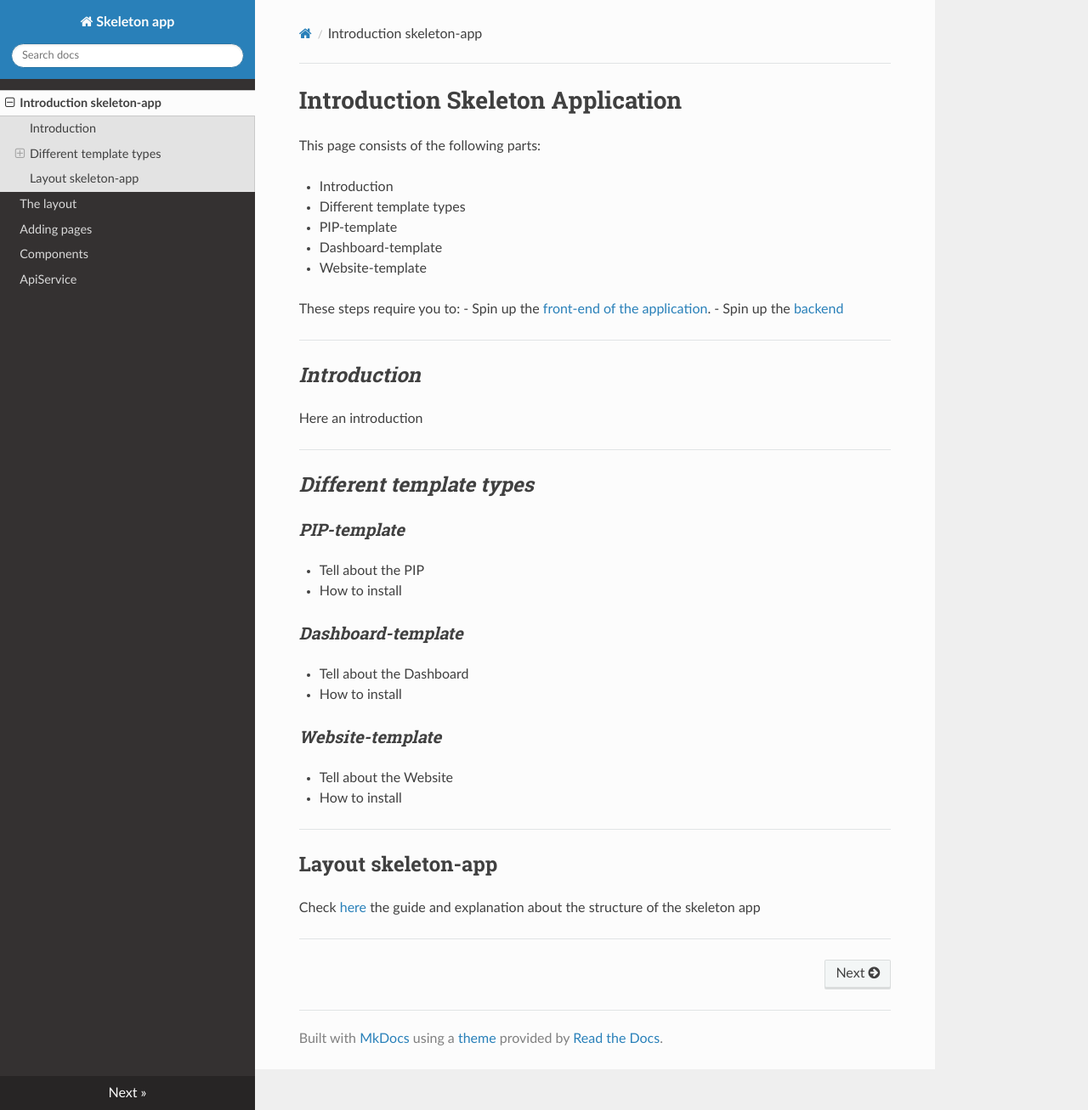
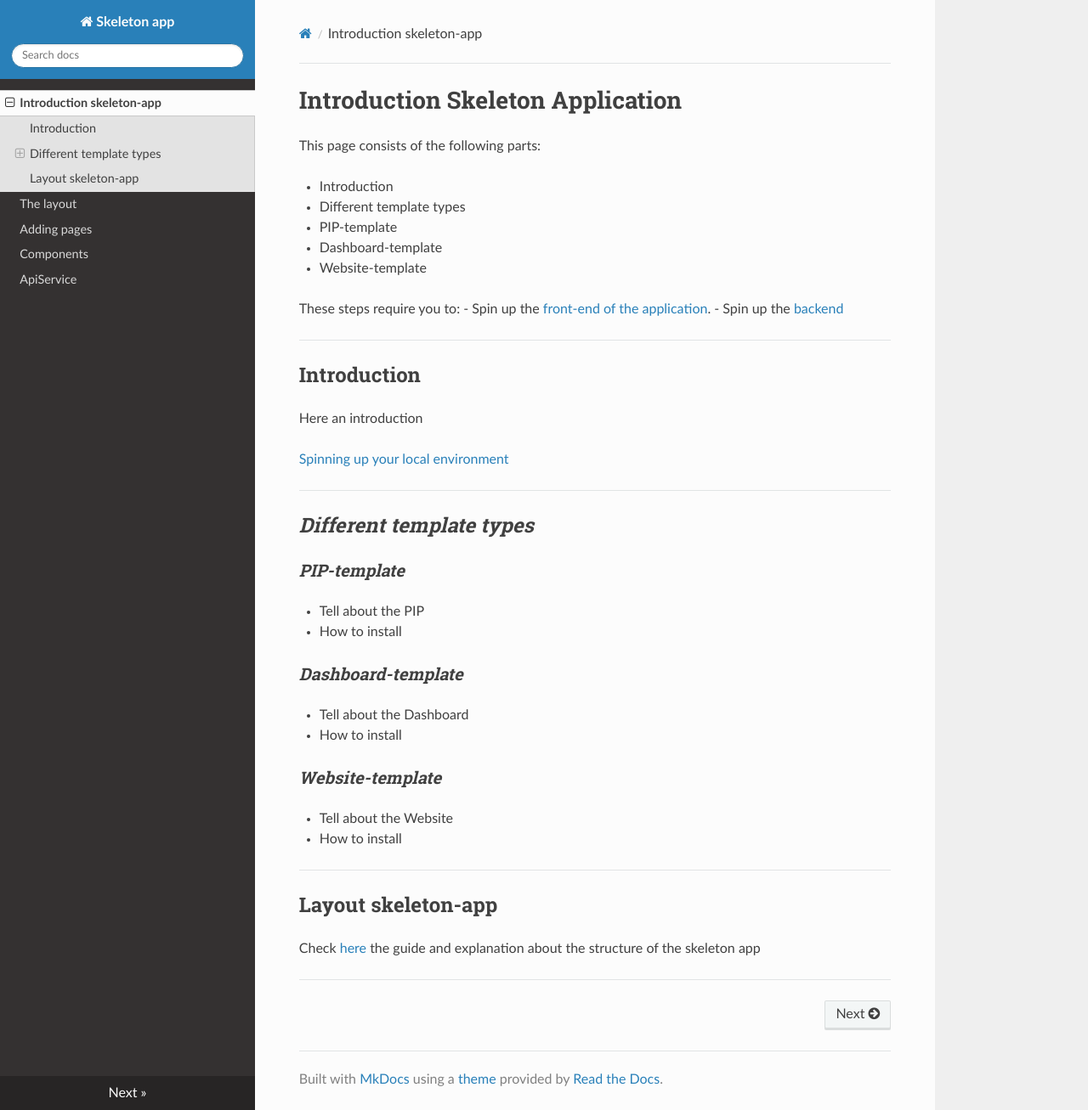
Before and after one commit to ConductionNL/skeleton-app, an MkDocs documentation site: the page built from docs/index.md, in a window 1280 px wide and 1307 px high. Shown: the whole window at 85% size. Built offline with MkDocs 1.6.1, drawn with Linux system fonts in a browser that asks for light colours; nearby versions of some CDN libraries.

Commit message:
added link to readme.md

```diff
--- a/docs/index.md
+++ b/docs/index.md
@@ -14,9 +14,11 @@ These steps require you to:
 
 ---
 
-## _Introduction_
+## Introduction
 
 Here an introduction
+
+[Spinning up your local environment](../README.md/.#Spinning up your local environment)
 
 ---
 
```
